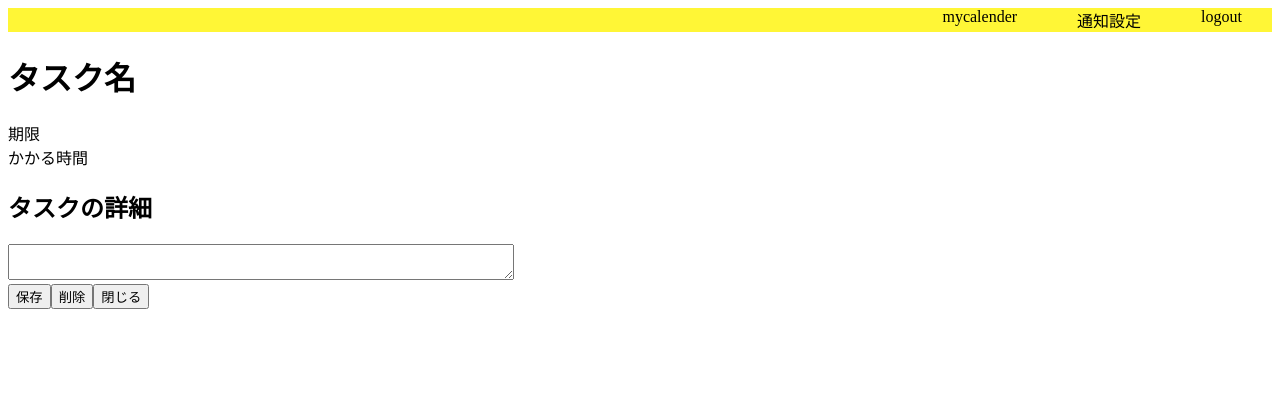
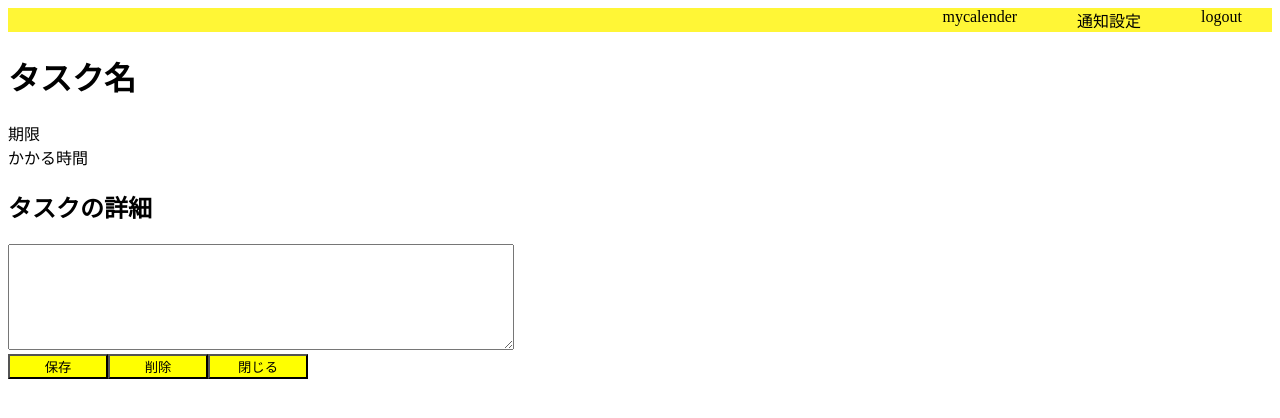
Before and after one commit to takato0520/todo-app, a React (Create React App) app: page /taskDetail in a window 1280 px wide. Shown: the top 418 px of the page. Built offline with nearby package versions, Linux system fonts and the light colour scheme; no server answers; the database is empty.

Commit message:
保存したときアラームが出ないようにした

```diff
--- a/src/TaskDetail.jsx
+++ b/src/TaskDetail.jsx
@@ -21,25 +21,26 @@ const TaskDetail = ({ history }) => {
         firebase.firestore().collection('tasks').doc('xJChN3VORCrnp7Ih1GvF').update({
             detail: text
         })
+        setAlerm(false)
     }
 
     //テキストの削除をする関数
     const deleteText = (e) => {
         e.preventDefault()
         setText("")
+        setAlerm(true)
     }
 
     //Roomコンポーネントへ移動する関数
+    //textareaの内容に変更があった時内容を保存するか確認する
     const moveToRoom = (e) => {
         e.preventDefault()
         if (alerm) {
             if (window.confirm('内容に変更があります。保存しますか?')) {
                 saveTextData(e)
-                history.push("/")
             }
-        } else {
-            history.push("/")
         }
+        history.push("/")
     }
 
     return (
@@ -58,18 +59,30 @@ const TaskDetail = ({ history }) => {
                 }
             />
             <ButtonWrap>
-                <button onClick={saveTextData}>保存</button>
-                <button onClick={deleteText}>削除</button>
-                <button onClick={moveToRoom}>閉じる</button>
+                <Button onClick={saveTextData}>保存</Button>
+                <Button onClick={deleteText}>削除</Button>
+                <Button onClick={moveToRoom}>閉じる</Button>
             </ButtonWrap>
         </>
     )
 }
+
+const Textarea = styled.textarea`
+width:500px;
+height:100px;
+`
+
+const Button = styled.button`
+color:#000;
+background-color:yellow;
+width:100px;
+cursor:pointer;
+`
+
+
 const ButtonWrap = styled.div`
 
 `
 
-const Textarea = styled.textarea`
-width:500px;
-`
+
 export default TaskDetail
```
